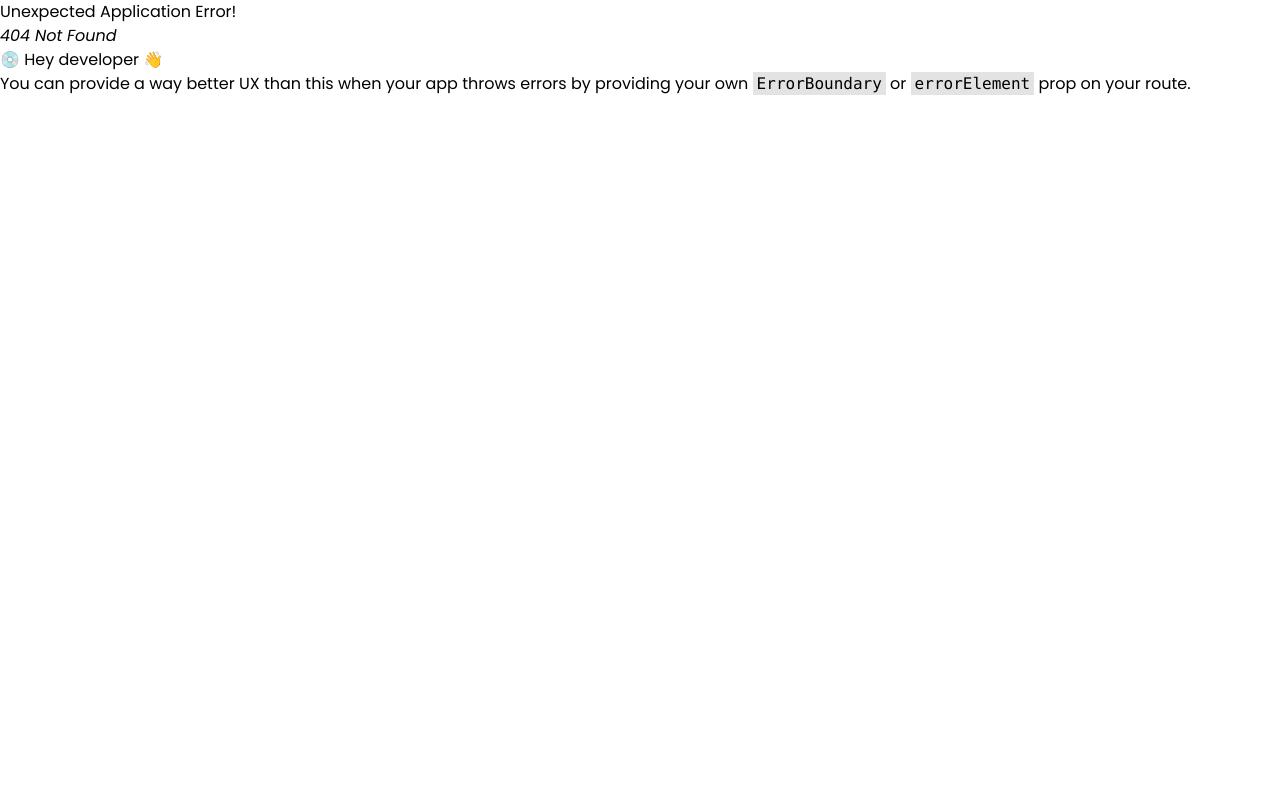
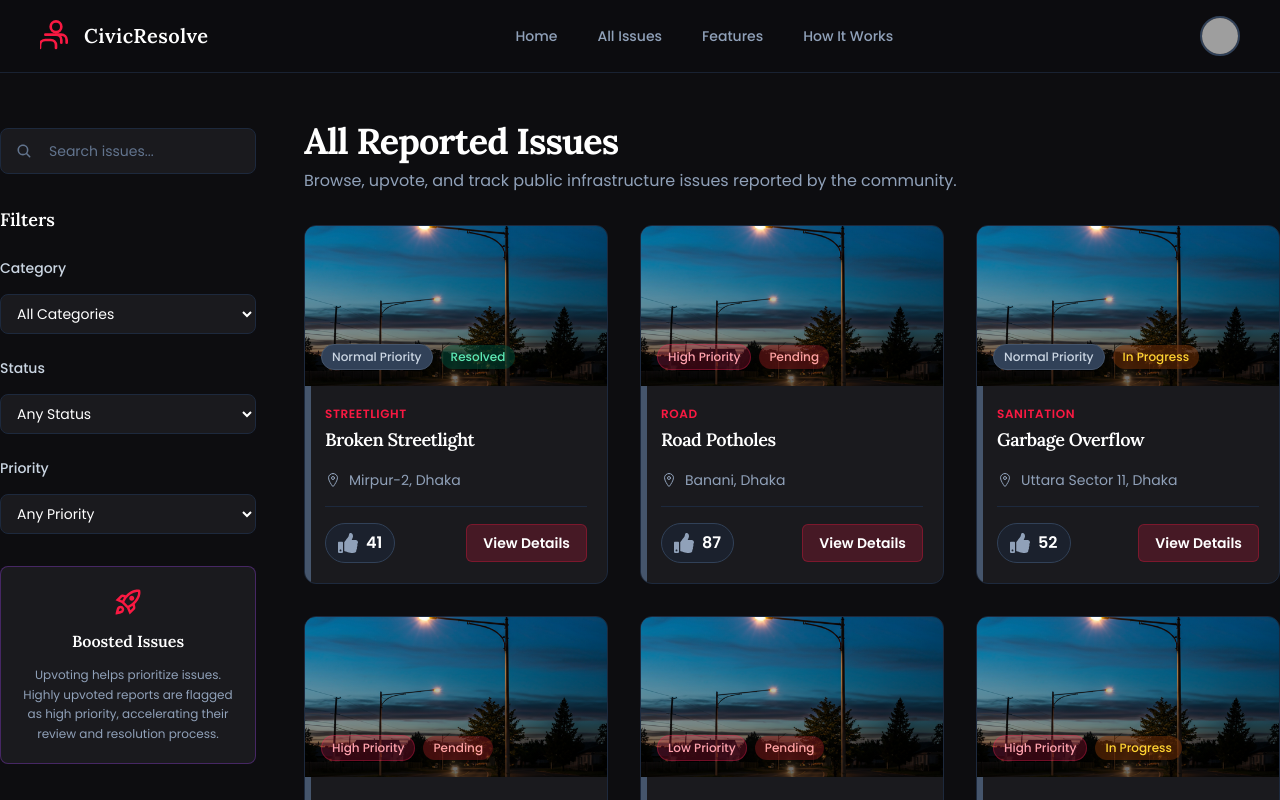
Before and after one commit to Nur-Nayeem/Infrastructure-Issues-Reporting-System-Client, a React (Vite) app: page /all-issues in a window 1280 px wide. Before the commit this address had no page. Shown: the top 800 px of the page. Built offline with nearby package versions, Linux system fonts and the light colour scheme; grey boxes are pictures that could not be loaded.

Commit message:
added all issue page and issue card component

```diff
--- /dev/null
+++ b/src/components/cards/IssueMainCard.jsx
@@ -0,0 +1,75 @@
+import React from "react";
+import { FaThumbsUp } from "react-icons/fa";
+import { IoLocationOutline } from "react-icons/io5";
+
+const IssueMainCard = ({ issue }) => {
+  return (
+    <div className="group relative flex flex-col bg-surface-dark rounded-xl border border-slate-800 overflow-hidden transition-all duration-300 hover:shadow-2xl hover:shadow-primary/10 hover:-translate-y-1">
+      <div className="absolute left-0 top-0 h-full w-1.5 bg-slate-600"></div>
+      <div className="relative">
+        <img
+          alt="Broken Streetlight"
+          className="w-full h-40 object-cover"
+          src={issue.image}
+        />
+        <div className="absolute inset-0 bg-linear-to-t from-black/60 to-transparent"></div>
+        <div className="absolute bottom-4 left-4 flex items-center gap-2">
+          <span
+            className={`inline-flex items-center px-2.5 py-1 rounded-full text-xs font-medium ${
+              issue.priority === "Normal Priority"
+                ? "bg-slate-700 text-slate-300 border border-slate-600"
+                : "bg-rose-500/20 text-rose-300 border border-rose-500/30"
+            } `}
+          >
+            {issue.priority}
+          </span>
+          <span
+            className={`inline-flex items-center px-2.5 py-1 rounded-full text-xs font-medium ${
+              issue.status === "Resolved"
+                ? "bg-emerald-900/50 text-emerald-300"
+                : issue.status === "In Progress"
+                ? "bg-amber-900/50 text-amber-300"
+                : issue.status === "Pending"
+                ? "bg-red-900/50 text-red-300"
+                : "bg-slate-800/50 text-slate-300"
+            } `}
+          >
+            {issue.status}
+          </span>
+        </div>
+      </div>
+      <div className="p-5 flex flex-col gap-4 flex-1">
+        <div>
+          <p className="text-xs font-semibold uppercase tracking-wider text-primary">
+            {issue.category}
+          </p>
+          <h3 className="text-white text-lg font-display font-semibold mt-1 tracking-tight">
+            {issue.title}
+          </h3>
+        </div>
+        <div className="flex items-center gap-2 text-slate-400">
+          <IoLocationOutline className="text-base" />
+          <p className="text-sm">{issue.location}</p>
+        </div>
+        <div className="flex items-center justify-between mt-auto pt-4 border-t border-slate-800">
+          <div className="flex items-center gap-3">
+            <button className="group flex items-center justify-center h-10 gap-2 px-3 rounded-full bg-slate-800/50 hover:bg-primary/20 border border-slate-700 hover:border-primary/50 transition-colors">
+              <FaThumbsUp className="text-slate-400 group-hover:text-primary transition-colors text-xl" />
+              <span className="text-base font-semibold text-white">
+                {issue.likes}
+              </span>
+            </button>
+          </div>
+          <a
+            className="inline-flex items-center justify-center rounded-md px-4 py-2 text-sm font-semibold text-white bg-primary/20 hover:bg-primary/40 border border-primary/30 transition-colors"
+            href="#"
+          >
+            View Details
+          </a>
+        </div>
+      </div>
+    </div>
+  );
+};
+
+export default IssueMainCard;
--- /dev/null
+++ b/src/data/Issues.js
@@ -0,0 +1,182 @@
+export const issues = [
+  {
+    id: 1,
+    title: "Broken Streetlight",
+    category: "Streetlight",
+    priority: "Normal Priority",
+    status: "Resolved",
+    location: "Mirpur-2, Dhaka",
+    likes: 41,
+    image: "/light.png",
+  },
+  {
+    id: 2,
+    title: "Road Potholes",
+    category: "Road",
+    priority: "High Priority",
+    status: "Pending",
+    location: "Banani, Dhaka",
+    likes: 87,
+    image: "/light.png",
+  },
+  {
+    id: 3,
+    title: "Garbage Overflow",
+    category: "Sanitation",
+    priority: "Normal Priority",
+    status: "In Progress",
+    location: "Uttara Sector 11, Dhaka",
+    likes: 52,
+    image: "/light.png",
+  },
+  {
+    id: 4,
+    title: "Broken Water Pipe",
+    category: "Water Supply",
+    priority: "High Priority",
+    status: "Pending",
+    location: "Mohakhali, Dhaka",
+    likes: 29,
+    image: "/light.png",
+  },
+  {
+    id: 5,
+    title: "Damaged Footpath",
+    category: "Infrastructure",
+    priority: "Low Priority",
+    status: "Pending",
+    location: "Gulshan-1, Dhaka",
+    likes: 13,
+    image: "/light.png",
+  },
+  {
+    id: 6,
+    title: "Leaking Gas Line",
+    category: "Gas Supply",
+    priority: "High Priority",
+    status: "In Progress",
+    location: "Dhanmondi 27, Dhaka",
+    likes: 63,
+    image: "/light.png",
+  },
+  {
+    id: 7,
+    title: "Broken Traffic Signal",
+    category: "Traffic",
+    priority: "Critical Priority",
+    status: "Pending",
+    location: "Farmgate, Dhaka",
+    likes: 102,
+    image: "/light.png",
+  },
+  {
+    id: 8,
+    title: "Open Drain Problem",
+    category: "Drainage",
+    priority: "Normal Priority",
+    status: "closed",
+    location: "Mirpur-10, Dhaka",
+    likes: 39,
+    image: "/light.png",
+  },
+  {
+    id: 9,
+    title: "Water Logging",
+    category: "Drainage",
+    priority: "High Priority",
+    status: "In Progress",
+    location: "Kallyanpur, Dhaka",
+    likes: 58,
+    image: "/light.png",
+  },
+  {
+    id: 10,
+    title: "Illegal Parking",
+    category: "Traffic",
+    priority: "Low Priority",
+    status: "Pending",
+    location: "Paltan, Dhaka",
+    likes: 22,
+    image: "/light.png",
+  },
+  {
+    id: 11,
+    title: "Street Floodlight Not Working",
+    category: "Streetlight",
+    priority: "Normal Priority",
+    status: "Resolved",
+    location: "Bashundhara R/A, Dhaka",
+    likes: 47,
+    image: "/light.png",
+  },
+  {
+    id: 12,
+    title: "Overflowing Sewage",
+    category: "Drainage",
+    priority: "High Priority",
+    status: "Pending",
+    location: "Rampura, Dhaka",
+    likes: 66,
+    image: "/light.png",
+  },
+  {
+    id: 13,
+    title: "Tree Fallen on Road",
+    category: "Environment",
+    priority: "Critical Priority",
+    status: "In Progress",
+    location: "Khilgaon, Dhaka",
+    likes: 94,
+    image: "/light.png",
+  },
+  {
+    id: 14,
+    title: "Manhole Without Cover",
+    category: "Safety",
+    priority: "High Priority",
+    status: "Pending",
+    location: "Shantinagar, Dhaka",
+    likes: 71,
+    image: "/light.png",
+  },
+  {
+    id: 15,
+    title: "Roadside Illegal Shops",
+    category: "Road",
+    priority: "Low Priority",
+    status: "In Progress",
+    location: "Old Dhaka",
+    likes: 35,
+    image: "/light.png",
+  },
+  {
+    id: 16,
+    title: "Street Garbage Burning",
+    category: "Environment",
+    priority: "High Priority",
+    status: "Pending",
+    location: "Jatrabari, Dhaka",
+    likes: 54,
+    image: "/light.png",
+  },
+  {
+    id: 17,
+    title: "Damaged Electric Pole",
+    category: "Electricity",
+    priority: "Critical Priority",
+    status: "Pending",
+    location: "Tejgaon, Dhaka",
+    likes: 110,
+    image: "/light.png",
+  },
+  {
+    id: 18,
+    title: "Uncollected Trash",
+    category: "Sanitation",
+    priority: "Normal Priority",
+    status: "In Progress",
+    location: "Kuril, Dhaka",
+    likes: 42,
+    image: "/light.png",
+  },
+];
--- /dev/null
+++ b/src/pages/IssuesPage/IssuePage.jsx
@@ -0,0 +1,35 @@
+import React from "react";
+import IssueMainCard from "../../components/cards/IssueMainCard";
+import Sidebar from "../../components/IssuesPageComponents/Sidebar";
+import { issues } from "../../data/Issues";
+
+const IssuePage = () => {
+  return (
+    <main className="flex-1 w-full container mx-auto px-2.5 sm:px-0 py-12">
+      <div className="flex flex-col lg:flex-row gap-12">
+        <aside className="w-full lg:w-1/4 xl:w-1/5">
+          <Sidebar />
+        </aside>
+        <section className="flex-1">
+          <div className="mb-8">
+            <h1 className="font-display text-4xl font-bold text-white tracking-tight">
+              All Reported Issues
+            </h1>
+            <p className="mt-2 text-slate-400">
+              Browse, upvote, and track public infrastructure issues reported by
+              the community.
+            </p>
+          </div>
+          <div className="grid grid-cols-1 md:grid-cols-2 lg:grid-cols-3 gap-8">
+            {issues.map((issue, index) => (
+              <IssueMainCard key={index} issue={issue} />
+            ))}
+          </div>
+          <div className="mt-12 flex justify-center">{/* Pagination  */}</div>
+        </section>
+      </div>
+    </main>
+  );
+};
+
+export default IssuePage;
--- a/src/routes/Routes.jsx
+++ b/src/routes/Routes.jsx
@@ -1,6 +1,7 @@
 import { createBrowserRouter } from "react-router";
 import Home from "../pages/Home/Home";
 import MainLayout from "../layouts/MainLayout";
+import IssuePage from "../pages/IssuesPage/IssuePage";
 
 const router = createBrowserRouter([
   {
@@ -11,6 +12,10 @@ const router = createBrowserRouter([
         index: true,
         element: <Home />,
       },
+      {
+        path: "all-issues",
+        element: <IssuePage />,
+      },
     ],
   },
 ]);
```
Also changed, not shown: public/light.png (added).
